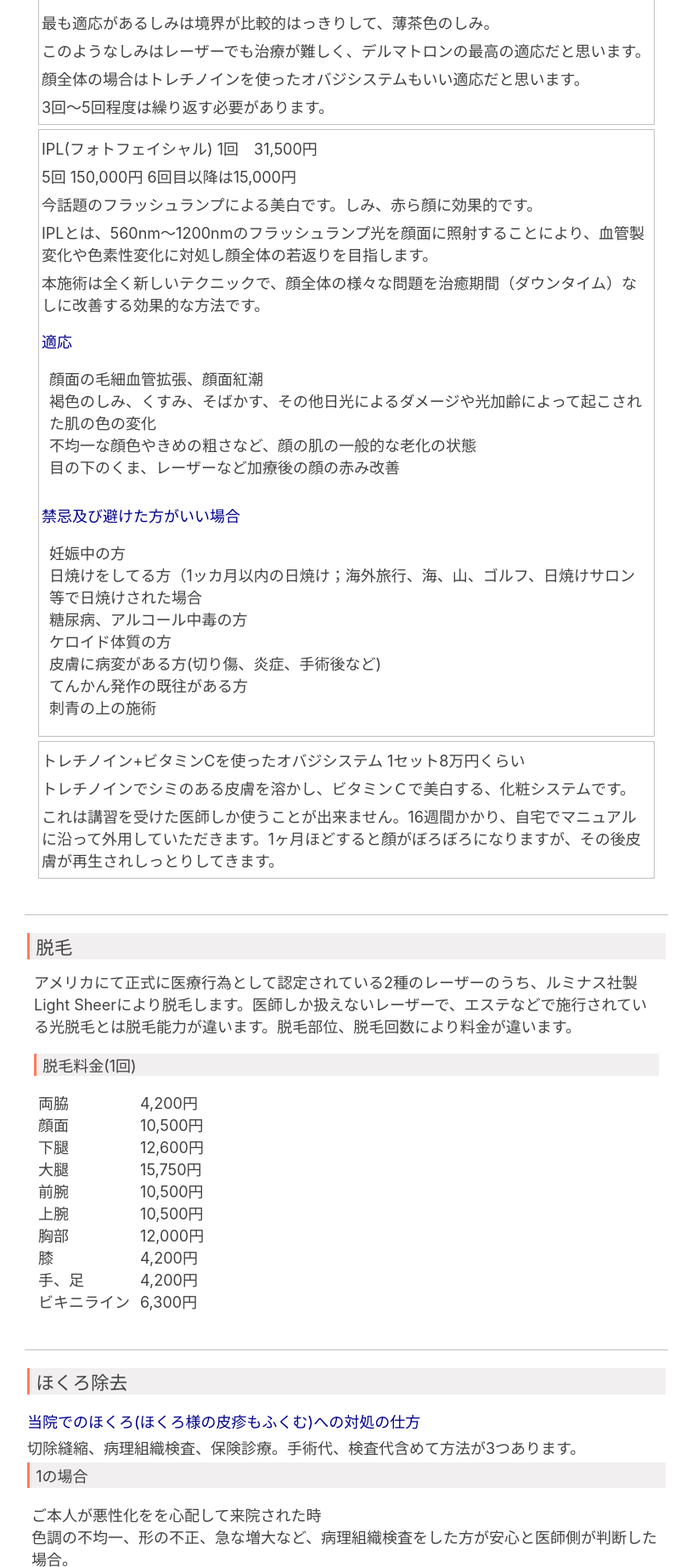
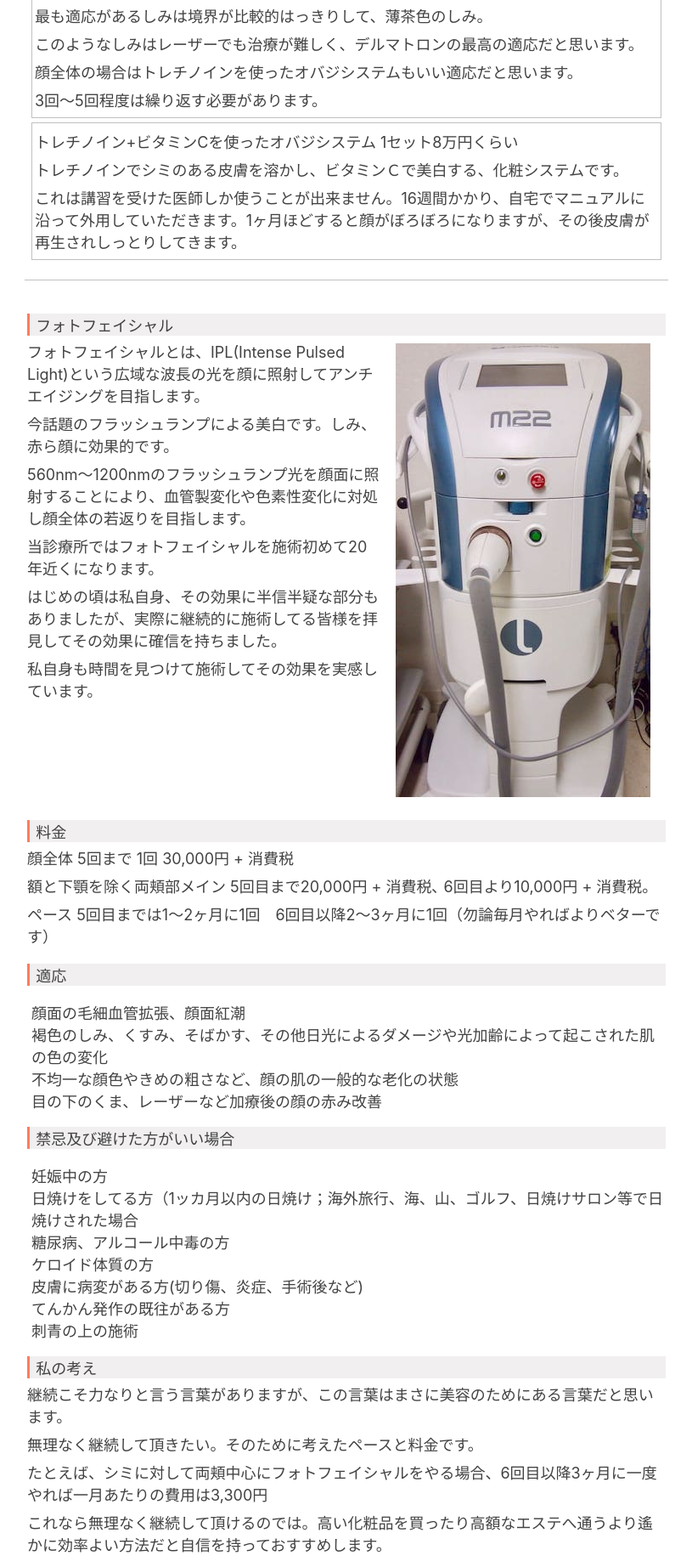
Before and after one commit to masato19890106/fukui_-dermatology, a plain HTML site: page treatment.html in a window 1280 px wide. Shown: the part 4817-6661 px from the top of the page at 85% size, without its empty margins (232-1047 px from the left). Drawn offline with Linux system fonts and the light colour scheme.

Commit message:
img追加

```diff
--- a/lib/css/treatment.less
+++ b/lib/css/treatment.less
@@ -61,5 +61,20 @@ body {
                 }
             }
         }
+        &#ipl,&#laser,&#hokuro {
+
+            .flex-content {
+                @media (min-width: 1024px) {
+                    display: flex;
+                }
+            }
+
+            img {
+                margin: .5rem auto;
+                padding: 0 1rem;
+                max-width: 300px;
+                display: block;
+            }
+        }
     }
 }
--- a/treatment.html
+++ b/treatment.html
@@ -141,7 +141,6 @@
 
     <section class="treatment" id="shimi">
         <h2 class="blockquote">シミよさらば</h2>
-        <section>
         <p>レーザーの進歩により、赤あざ、青あざはかなり効果が期待できる時代になりました。</p>
         <p>　しかし、淡い褐色（ミルクコーヒー色）～褐色の薄いシミやシワに対しては効果はいまだ不確実、不十分です。</p>
         <p>当院では、イオン導入、ピーリング、ハイドロキノン、トレチノイン（オバシシステム）、ビタミンＣアミノ酸配合軟膏などを組み合わせる事により、少しでも美しさに磨きがかかるように協力致します。</p>
@@ -196,14 +195,35 @@
             <p>顔全体の場合はトレチノインを使ったオバジシステムもいい適応だと思います。</p>
             <p>3回～5回程度は繰り返す必要があります。</p>
         </section>
-            <section class="border" id="ipl">
-                <p>IPL(フォトフェイシャル) 1回　31,500円</p>
-                <p>5回 150,000円 6回目以降は15,000円</p>
+        <section class="border">
+            <p>トレチノイン+ビタミンCを使ったオバジシステム 1セット8万円くらい</p>
+            <p>トレチノインでシミのある皮膚を溶かし、ビタミンＣで美白する、化粧システムです。</p>
+            <p>これは講習を受けた医師しか使うことが出来ません。16週間かかり、自宅でマニュアルに沿って外用していただきます。1ヶ月ほどすると顔がぼろぼろになりますが、その後皮膚が再生されしっとりしてきます。</p>
+        </section>
+    </section>
+
+    <section class="treatment" id="ipl">
+        <h3 class="blockquote">フォトフェイシャル</h3>
+        <div class="flex-content">
+            <div>
+                <p>フォトフェイシャルとは、IPL(Intense Pulsed Light)という広域な波長の光を顔に照射してアンチエイジングを目指します。</p>
                 <p>今話題のフラッシュランプによる美白です。しみ、赤ら顔に効果的です。</p>
-                <p>IPLとは、560nm～1200nmのフラッシュランプ光を顔面に照射することにより、血管製変化や色素性変化に対処し顔全体の若返りを目指します。</p>
-                <p>本施術は全く新しいテクニックで、顔全体の様々な問題を治癒期間（ダウンタイム）なしに改善する効果的な方法です。</p>
+                <p>560nm～1200nmのフラッシュランプ光を顔面に照射することにより、血管製変化や色素性変化に対処し顔全体の若返りを目指します。</p>
+                <p>当診療所ではフォトフェイシャルを施術初めて20年近くになります。</p>
+                <p>はじめの頃は私自身、その効果に半信半疑な部分もありましたが、実際に継続的に施術してる皆様を拝見してその効果に確信を持ちました。</p>
+                <p>私自身も時間を見つけて施術してその効果を実感しています。</p>
+            </div>
+            <div>
+                <img src="./images/m22.jpg" alt="ルミナス社製フォトフェイシャル">
+            </div>
+        </div>
 
-                <h4 class="darkblue">適応</h4>
+        <h3 class="blockquote">料金</h3>
+        <p>顔全体 5回まで 1回 30,000円 + 消費税</p>
+        <p>額と下顎を除く両頬部メイン 5回目まで20,000円 + 消費税､ 6回目より10,000円 + 消費税。</p>
+        <p>ペース 5回目までは1～2ヶ月に1回　6回目以降2～3ヶ月に1回（勿論毎月やればよりベターです）</p>
+
+        <h3 class="blockquote">適応</h3>
         <ul>
             <li>顔面の毛細血管拡張、顔面紅潮</li>
             <li>褐色のしみ、くすみ、そばかす、その他日光によるダメージや光加齢によって起こされた肌の色の変化</li>
@@ -211,7 +231,7 @@
             <li>目の下のくま、レーザーなど加療後の顔の赤み改善</li>
         </ul>
 
-                <h4 class="darkblue">禁忌及び避けた方がいい場合</h4>
+        <h3 class="blockquote">禁忌及び避けた方がいい場合</h3>
         <ul>
             <li>妊娠中の方</li>
             <li>日焼けをしてる方（1ッカ月以内の日焼け；海外旅行、海、山、ゴルフ、日焼けサロン等で日焼けされた場合</li>
@@ -221,16 +241,12 @@
             <li>てんかん発作の既往がある方</li>
             <li>刺青の上の施術</li>
         </ul>
-            </section>
-            <section class="border">
-                <p>トレチノイン+ビタミンCを使ったオバジシステム 1セット8万円くらい</p>
-                <p>トレチノインでシミのある皮膚を溶かし、ビタミンＣで美白する、化粧システムです。</p>
-                <p>これは講習を受けた医師しか使うことが出来ません。16週間かかり、自宅でマニュアルに沿って外用していただきます。1ヶ月ほどすると顔がぼろぼろになりますが、その後皮膚が再生されしっとりしてきます。</p>
-            </section>
-            <section>
 
-            </section>
-        </section>
+        <h3 class="blockquote">私の考え</h3>
+        <p>継続こそ力なりと言う言葉がありますが、この言葉はまさに美容のためにある言葉だと思います。</p>
+        <p>無理なく継続して頂きたい。そのために考えたペースと料金です。</p>
+        <p>たとえば、シミに対して両頬中心にフォトフェイシャルをやる場合、6回目以降3ヶ月に一度やれば一月あたりの費用は3,300円</p>
+        <p>これなら無理なく継続して頂けるのでは。高い化粧品を買ったり高額なエステへ通うより遙かに効率よい方法だと自信を持っておすすめします。</p>
     </section>
 
     <section class="treatment" id="datsumou">
@@ -257,7 +273,7 @@
 
     <section class="treatment" id="hokuro">
         <h2 class="blockquote">ほくろ除去</h2>
-        <h3 class="darkblue">当院でのほくろ(ほくろ様の皮疹もふくむ)への対処の仕方</h3>
+        <h3 class="darkblue">当院でのほくろへの対処の仕方</h3>
         <p>切除縫縮、病理組織検査、保険診療。手術代、検査代含めて方法が3つあります。</p>
 
         <p class="blockquote">1の場合</p>
@@ -270,11 +286,19 @@
         <p>このような場合は切除して縫縮します。保険適応で病理検査代や化膿止めの内服も含めて8,000円から15,000円くらい(大きさ、部位により異なります)の費用です。</p>
 
         <p class="blockquote">2の場合</p>
+        <div class="flex-content">
+            <div>
                 <p>おおむね5 mm以下で良性のほくろと判定、見栄えが唯一の問題となるとき、レーザー焼灼します。</p>
-        <p>自費で1 mm 3,000円です。（現在、普通にやれば1 mm 1万円が相場のようです）。</p>
+                <p>自費で1mm 3,000円です。（現在、普通にやれば1mm 1万円が相場のようです）。</p>
                 <p>来院当日に施術可能です。自分でほくろの長径を測れば費用もだいたい見当つくと思います。</p>
                 <p>なるべく傷跡を残したくないため、焼灼を最少限度にとどめます。残ったメラニン色素が有れば半年以内は後日無料で再焼灼します。</p>
-
+                <p>他院でほくろを焼いて再発して来院される患者さんがしばしばいらっしゃいます。</p>
+                <p>ほくろをCO2レーザーで綺麗に取ることは実は簡単ではありません。当院では無理をせず最低レベルの焼却でできる限り傷跡を最小限にしてほくろを取る様心がけています</p>
+            </div>
+            <div>
+                <img src="./images/esprit.jpg" alt="CO2 レーザー" />
+            </div>
+        </div>
         <p class="blockquote">3の場合</p>
         <p>麻酔がいやな人、焼灼後数日じゅくじゅくするのがいやな人はダイオードレーザーにて焼灼します。4 mm位まで一回3,000円、3回位は最低必要です。</p>
     </section>
@@ -313,8 +337,19 @@
     <section class="treatment" id="laser">
         <h2 class="blockquote">Qスイッチルビーレーザー</h2>
 
+        <div class="flex-content">
+            <div>
                 <p>近年、シミの治療には各種レーザー、フラッシュランプ、イオン導入、ハイドロキノン、トレチノイン等々いろいろな方法が試みられています。</p>
                 <p>その中でシミ治療のゴールドスタンダートといわれるのが、Ｑスイッチ付きルビーレーザーです。</p>
+                <p>照射によってシミを取ります。基本1度の照射でシミが取れます。</p>
+                <p>シミの色調や個人差によって多少残す事もありますが、照射前より確実に薄くは成ります。</p>
+                <p>予約は不要です。説明を聞いて納得されればその日のうちに照射可能です。</p>
+            </div>
+
+            <div>
+                <img src="./images/therubyz1.jpg" alt="Qスイッチ付きルビーレーザー" />
+            </div>
+        </div>
 
         <h3 class="blockquote">治療できる疾患</h3>
         <ul>
@@ -333,9 +368,10 @@
 
         <h3 class="blockquote">料金</h3>
         <p>症例により異なりますので、正確には皮疹を見ないと解りませんが、小さなシミやほくろなら、2,000～3,000円で可能です。</p>
-        <p>10円玉くらいで老人性色素斑で1万円くらい。</p>
+        <p>10円玉くらいで老人性色素斑で10,000円くらい。</p>
+        <p>頬の真ん中にはっきり10円玉くらいのシミがあって、これを10,000円で消す事が出来たら費用対効果は抜群だと私は思います。</p>
         <p>1ショット1,000円程度ですので、何ショット単位の治療も可能です。入れ墨もほぼこれに準じて加療します。</p>
-        <p>保険適応のある疾患は大きくても10000円以下で可能です。</p>
+        <p>保険適応のある疾患は大きくても10,000円以下で可能です。</p>
         <p>1ショットの照射時間は20 nsecという極めて短時間で、ゴムをはじいたような軽い痛みを一瞬感じるだけ、麻酔は不要です。</p>
     </section>
 
```
Also changed, not shown: images/esprit.jpg (added), images/m22.jpg (added), images/therubyz1.jpg (added), lib/css/treatment.css. Lines whose indentation alone changed are shown as unchanged.
